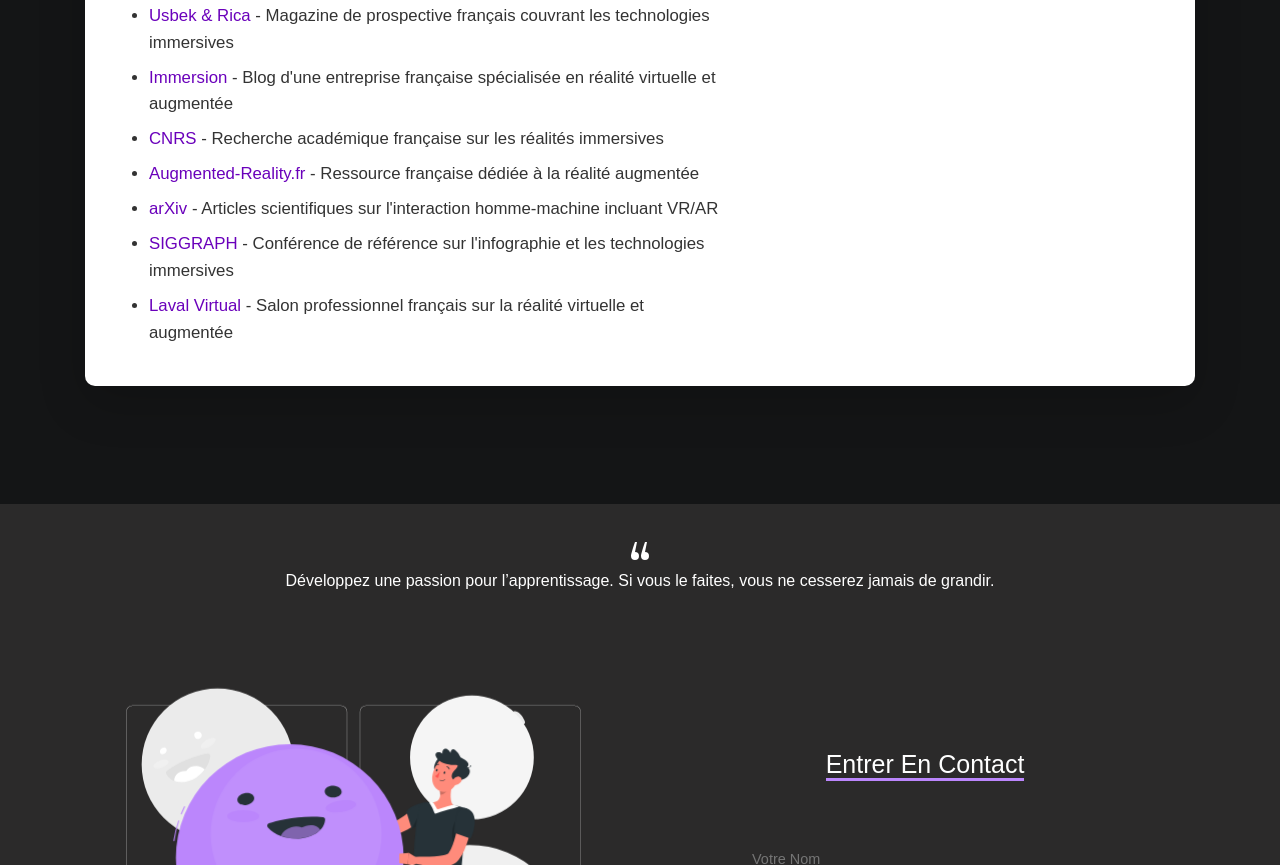
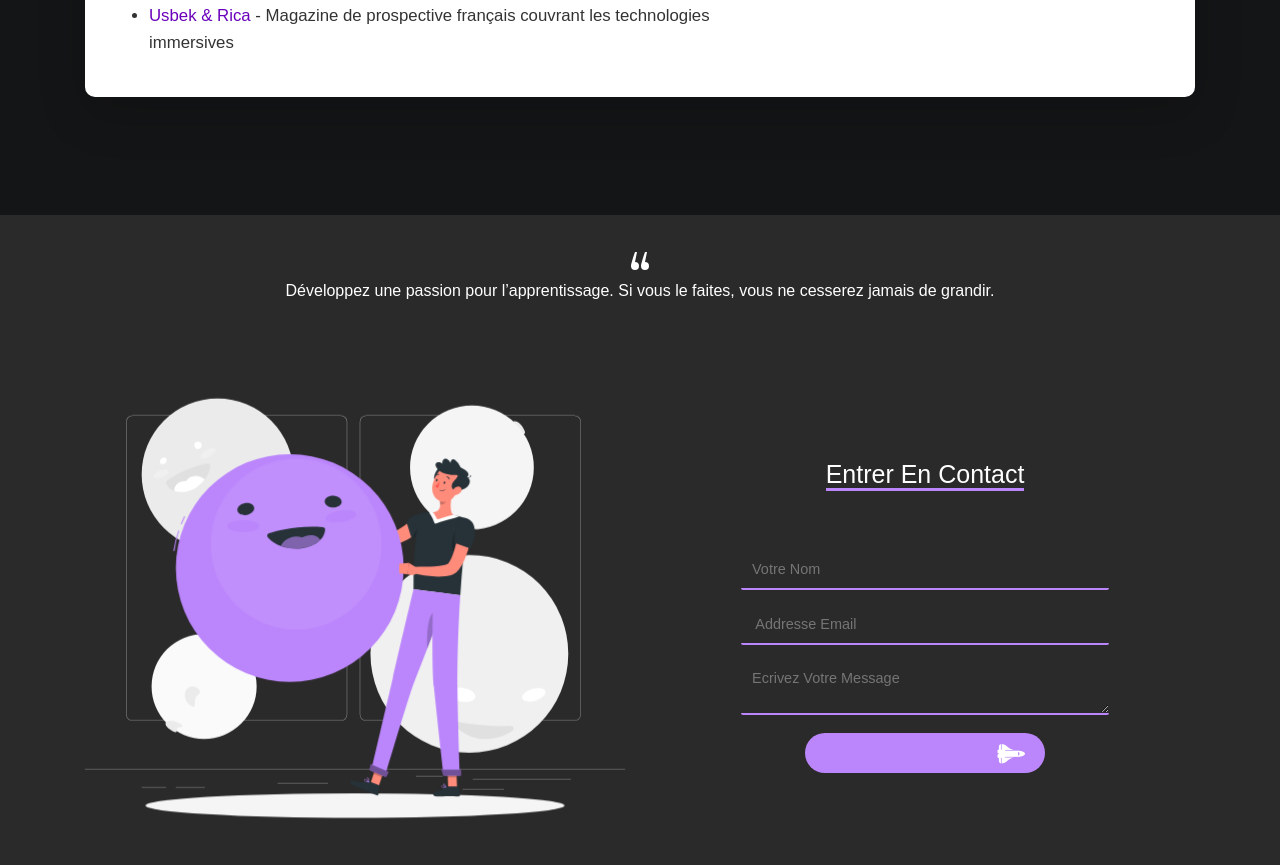
Before and after one commit to elj91/portfolio, a plain HTML site: page veille.html in a window 1280 px wide. Shown: the part 3968-4833 px from the top of the page. Drawn offline with nearby package versions, Linux system fonts and the light colour scheme; files whose address does not match are found by name.

Commit message:
Update veille.html

```diff
--- a/veille.html
+++ b/veille.html
@@ -306,12 +306,7 @@
                     <li><a href="https://arvr.google.com/" target="_blank" rel="noopener noreferrer">Google AR & VR</a> - Recherche et développement</li>
                     <li><a href="https://www.realite-virtuelle.com/" target="_blank" rel="noopener noreferrer">Réalité-Virtuelle.com</a> - Site français d'actualités sur la VR et l'AR</li>
                     <li><a href="https://usbeketrica.com/fr/categorie/realite-virtuelle" target="_blank" rel="noopener noreferrer">Usbek & Rica</a> - Magazine de prospective français couvrant les technologies immersives</li>
-                    <li><a href="https://immersion.fr/blog/" target="_blank" rel="noopener noreferrer">Immersion</a> - Blog d'une entreprise française spécialisée en réalité virtuelle et augmentée</li>
-                    <li><a href="https://www.cnrs.fr/fr/cnrsinfo/realite-virtuelle-augmentee-mixte-quelles-differences" target="_blank" rel="noopener noreferrer">CNRS</a> - Recherche académique française sur les réalités immersives</li>
-                    <li><a href="https://www.augmented-reality.fr/" target="_blank" rel="noopener noreferrer">Augmented-Reality.fr</a> - Ressource française dédiée à la réalité augmentée</li>
-                    <li><a href="https://arxiv.org/list/cs.HC/recent" target="_blank" rel="noopener noreferrer">arXiv</a> - Articles scientifiques sur l'interaction homme-machine incluant VR/AR</li>
-                    <li><a href="https://www.siggraph.org/" target="_blank" rel="noopener noreferrer">SIGGRAPH</a> - Conférence de référence sur l'infographie et les technologies immersives</li>
-                    <li><a href="https://www.laval-virtual.com/" target="_blank" rel="noopener noreferrer">Laval Virtual</a> - Salon professionnel français sur la réalité virtuelle et augmentée</li>
+
                   </ul>
                 </div>
                 <div class="card-image">
```
